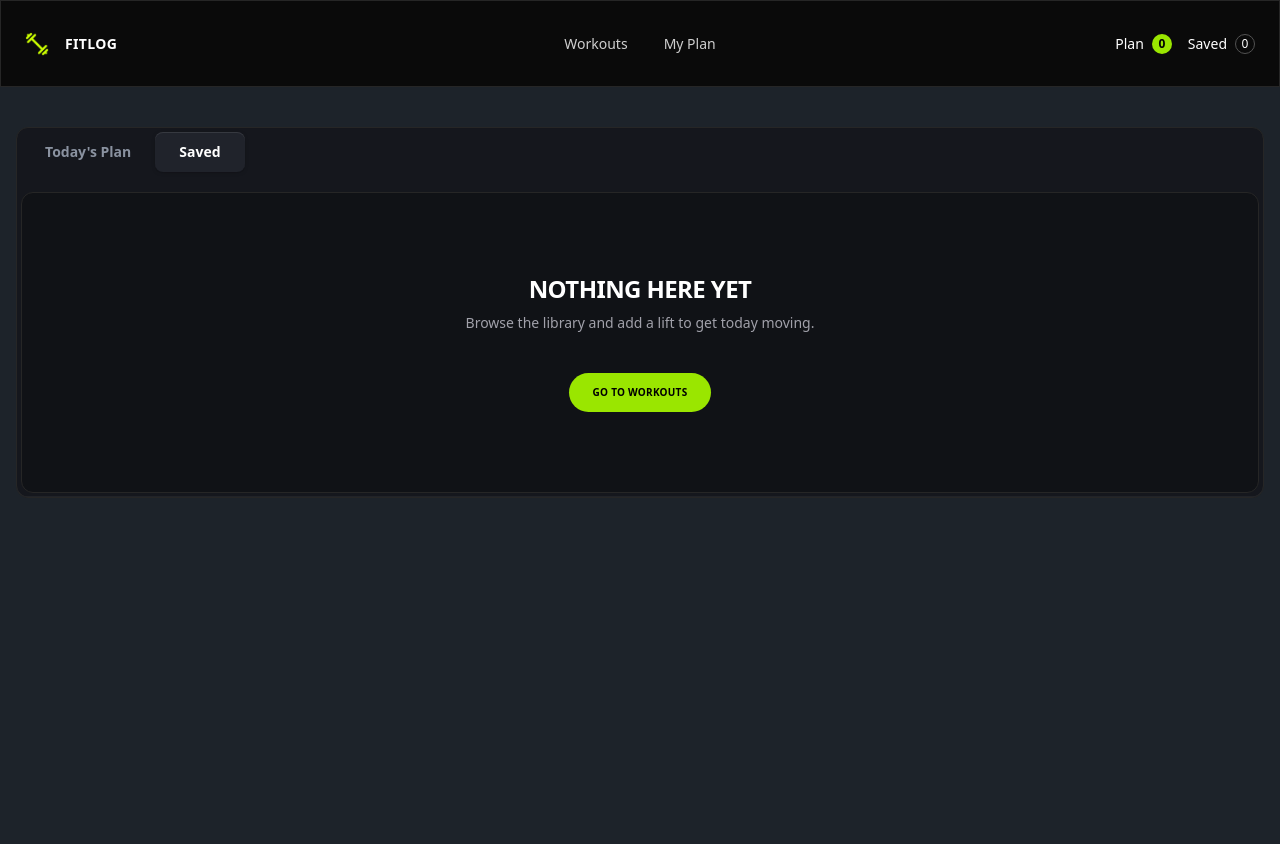
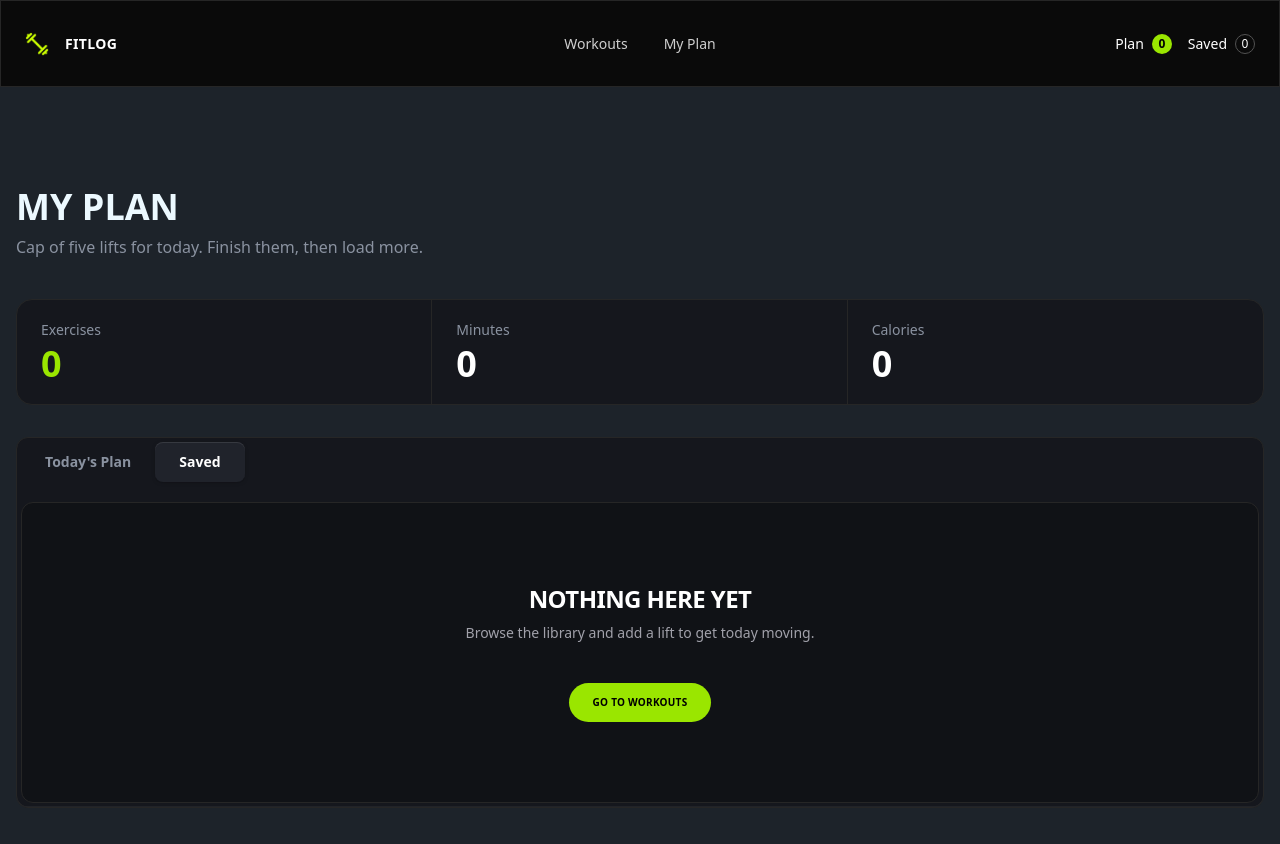
Before and after one commit to Likhon-25/FITLOG, a Next.js app: page /myPlan in a window 1280 px wide. Shown: the top 844 px of the page. Before the commit the page ends 800 px from the top, so only its background shows below. Built offline with nearby package versions, Linux system fonts and the light colour scheme.

Commit message:
show total exercies, total munite & calories in my plan section

```diff
--- a/src/app/myPlan/page.tsx
+++ b/src/app/myPlan/page.tsx
@@ -7,8 +7,48 @@ import SaveBooks from "@/components/shared/SaveBooks";
 
 const MyPlanPage = () => {
   const { todayPlan, saveLeter } = useContext(GymContext);
+  const totalMinutes = todayPlan.reduce(
+    (total, plan) => total + plan.duration,
+    0,
+  );
+  const totalCalories = todayPlan.reduce(
+    (total, plan) => total + plan.caloriesBurned,
+    0,
+  );
+
   return (
     <div className="container mx-auto my-10 px-4">
+      <div className="mt-15 mb-10">
+        <h2 className="text-4xl font-bold mb-2">MY PLAN</h2>
+        <p className="text-[#8A92A0]">
+          Cap of five lifts for today. Finish them, then load more.
+        </p>
+      </div>
+
+      {/* Details total */}
+      <div className="mb-8 grid grid-cols-1 overflow-hidden rounded-2xl border border-neutral-800 bg-[#15171d] md:grid-cols-3">
+        <div className="border-b border-neutral-800 px-6 py-5 md:border-b-0 md:border-r">
+          <p className="text-sm text-[#8A92A0]">Exercises</p>
+          <h3 className="mt-1 text-4xl font-black text-lime-400">
+            {todayPlan.length}
+          </h3>
+        </div>
+
+        <div className="border-b border-neutral-800 px-6 py-5 md:border-b-0 md:border-r">
+          <p className="text-sm text-[#8A92A0]">Minutes</p>
+          <h3 className="mt-1 text-4xl font-black text-white">
+            {totalMinutes}
+          </h3>
+        </div>
+
+        <div className="px-6 py-5">
+          <p className="text-sm text-[#8A92A0]">Calories</p>
+          <h3 className="mt-1 text-4xl font-black text-white">
+            {totalCalories}
+          </h3>
+        </div>
+      </div>
+
       {/* name of each tab group should be unique */}
       <div className="tabs tabs-box rounded-xl border border-neutral-800 bg-[#15171d] p-1">
         <input
--- a/src/components/shared/Navbar.tsx
+++ b/src/components/shared/Navbar.tsx
@@ -1,6 +1,7 @@
 import Link from 'next/link';
 import logo from "@/assets/logo.png"
 import Image from 'next/image';
+
 
 const link = <>
       <li><Link href={"/workOuts"} className="text-white/80 hover:text-white px-4 py-2">Workouts</Link></li>
```
